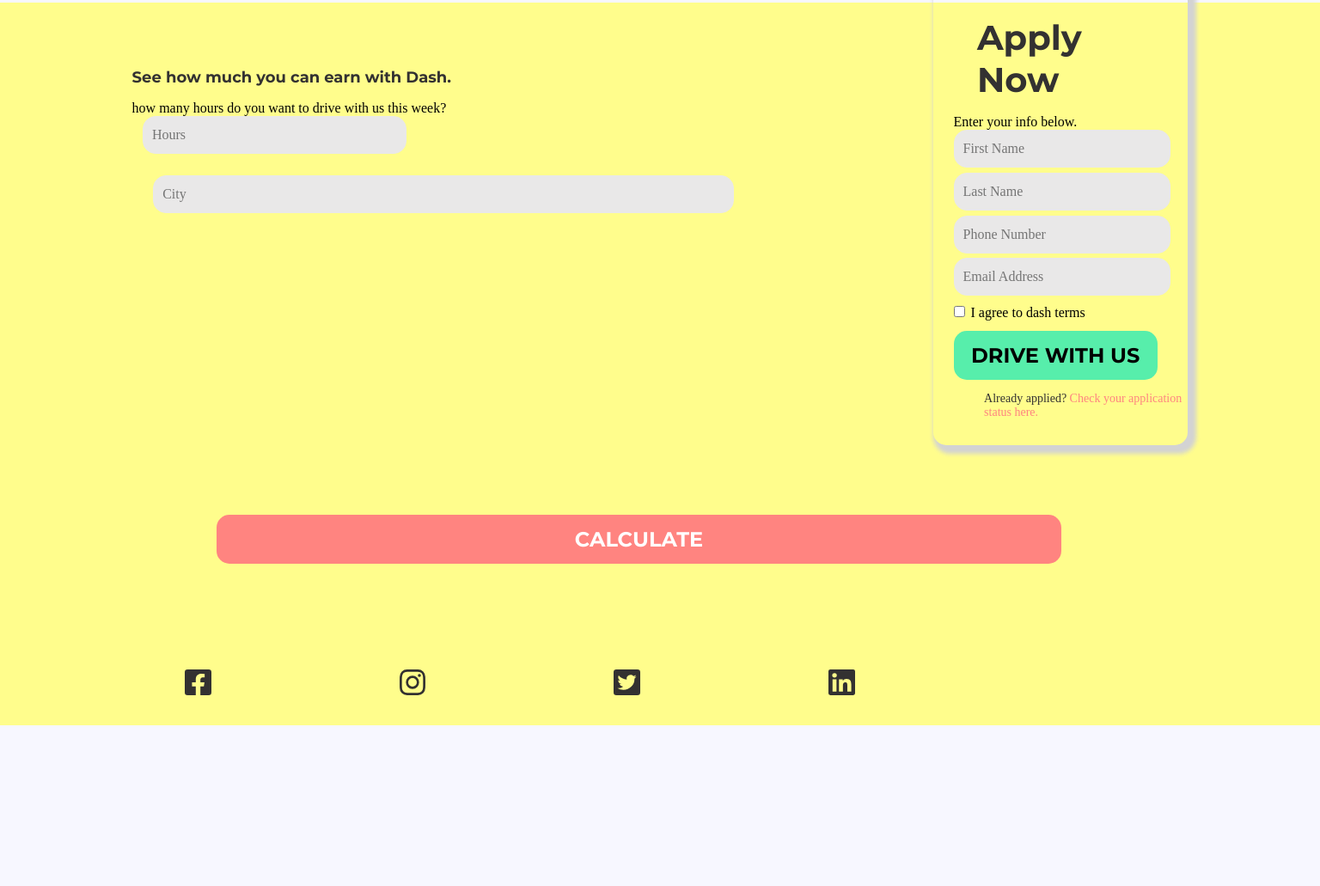
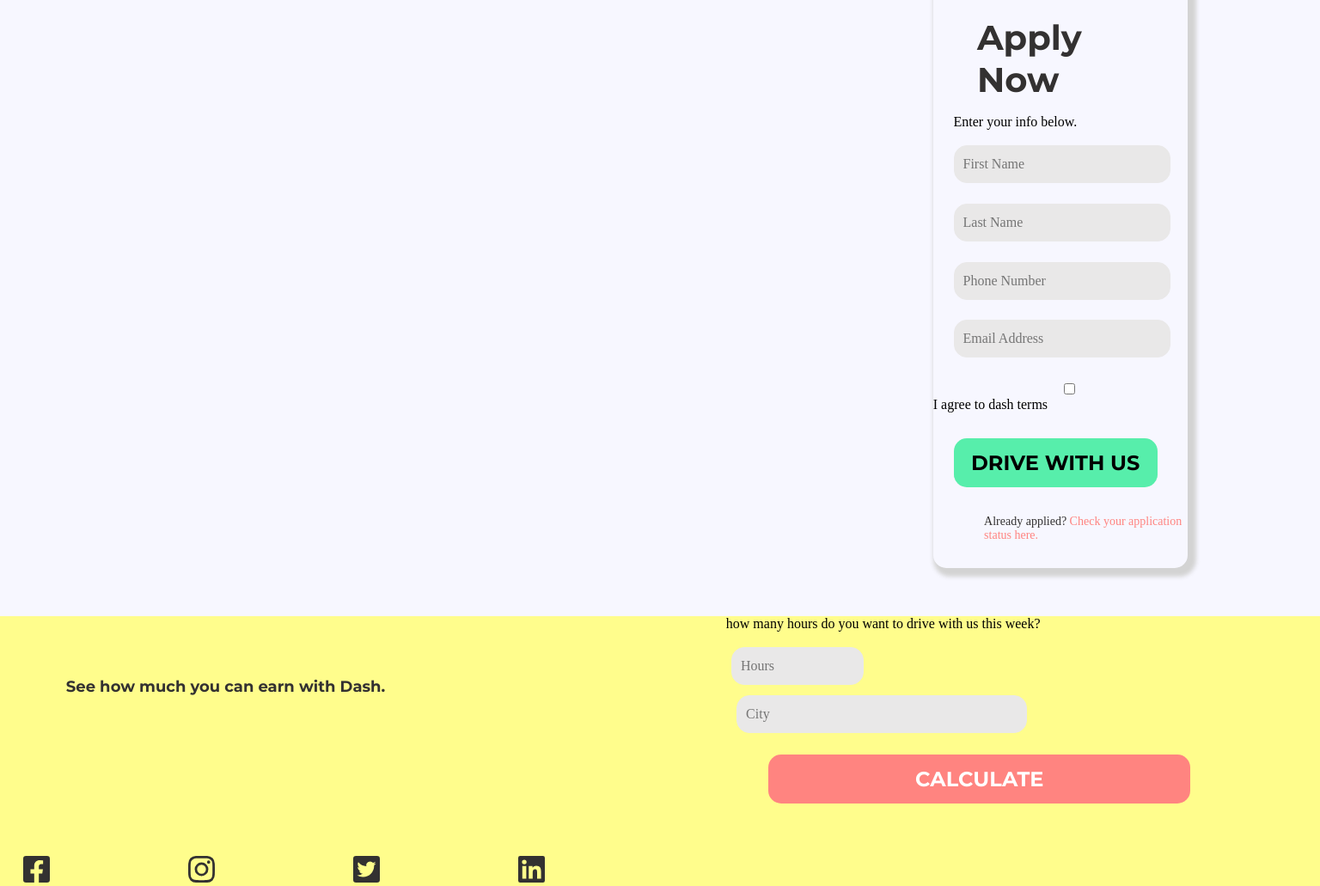
Before and after one commit to Carr0664/carr0664.github.io, a plain HTML site: page landing_page/index.html in a window 1536 px wide. Shown: the part 969-2000 px from the top of the page at 86% size. Before the commit the page ends 1813 px from the top, so only its background shows below. Drawn offline with Linux system fonts and the light colour scheme; a web font is replaced by a local one.

Commit message:
trying to fix issues

```diff
--- a/landing_page/index.html
+++ b/landing_page/index.html
@@ -44,7 +44,7 @@
             <!-- Button -->
             <input type="submit" id="calculate" value="CALCULATE">
         </form>
-        <div>
+        <div class="icons">
             <img src="img/icons/facebook.svg">
             <img src="img/icons/instagram.svg">
             <img src="img/icons/twitter.svg">
--- a/landing_page/styles.css
+++ b/landing_page/styles.css
@@ -41,7 +41,7 @@
 
 
 body {
-    margin: 0px;
+    margin: 0;
     background-color: #f7f7ff;
 }
 /* Logo, "D" */
@@ -53,10 +53,10 @@
     margin-right: 5rem;
 }
 
-.scooter {
+/* .scooter {
     padding-left: 10%;
     padding-right: 10%;;
-}
+} */
 /* Form */
 /* Apply Now */
 form h1 {
@@ -235,7 +235,7 @@
 }
 /* Desktop */
 @media (min-width: 1400px) {
-    h1 {
+     h1 {
         padding-right: 35%;
     }
 
@@ -263,8 +263,30 @@
     }
 
     footer {
+        display: grid;
+        grid-template-columns: 1fr 1fr;
         width: 100%;
         bottom: 0;
         height: 15%;
     }
+
+    form {
+        display: grid;
+        grid-template-columns: 1fr;
+        grid-column-gap: 14%;
+
+    }
+
+    .calculate {
+        padding-bottom: 2%;
+        grid-template-rows: 1fr 1fr;
+        grid-template-columns: 1fr;
+    }
+
+    .icons {
+        display: grid;
+        grid-template-columns: 1fr 1fr 1fr 1fr;
+        justify-content: center;
+        align-items: center;
+    }
 }
```
